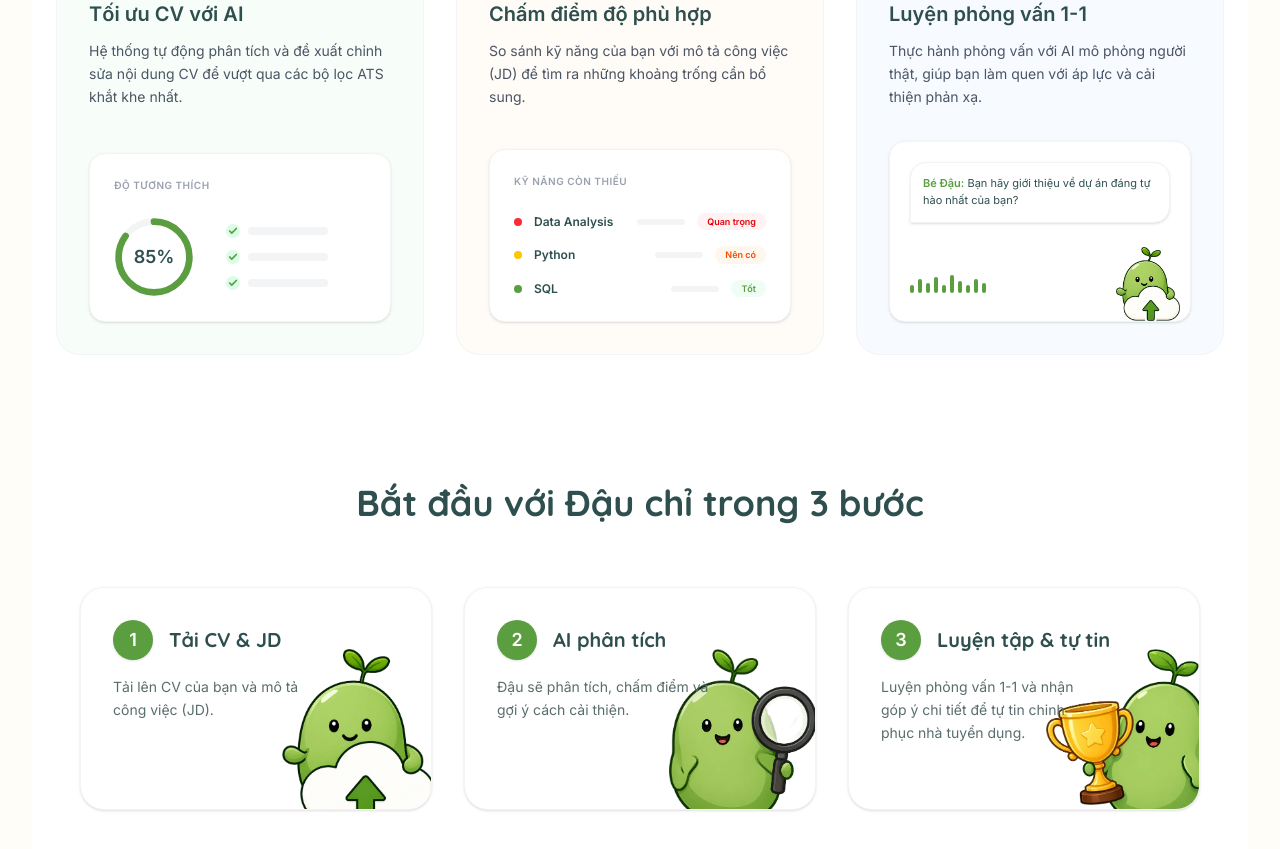
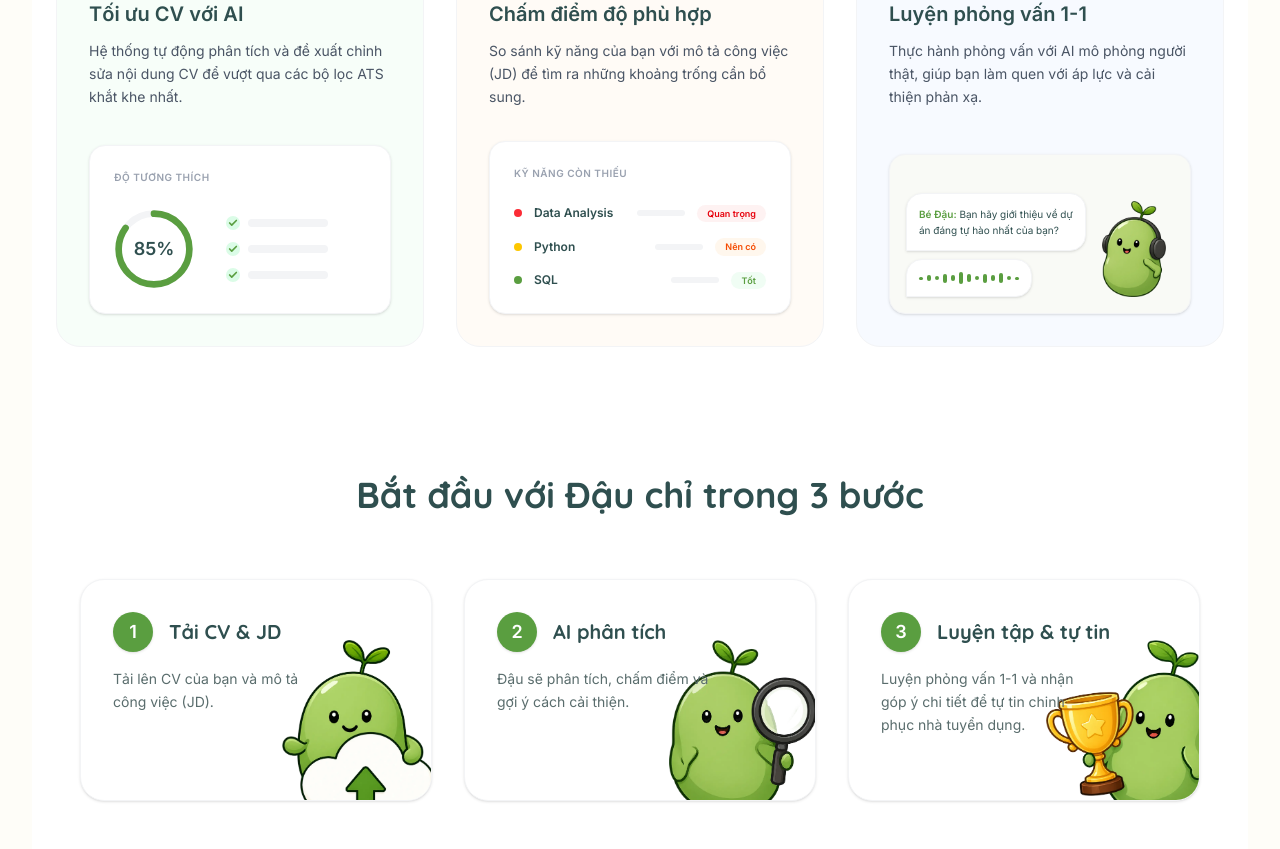
Before and after one commit to zamminhduy123/daucv, a Next.js app in the folder cv-fit-app/frontend/: page / in a window 1280 px wide. Shown: the part 986-1835 px from the top of the page. Built offline with nearby package versions, Linux system fonts and the light colour scheme.

Commit message:
add: call mascot

```diff
--- a/cv-fit-app/frontend/src/components/landing/FeaturesSection.tsx
+++ b/cv-fit-app/frontend/src/components/landing/FeaturesSection.tsx
@@ -125,36 +125,35 @@ export default function FeaturesSection() {
           </p>
 
           {/* Inner Mockup 3 */}
-          <div className="mt-auto bg-white rounded-2xl p-5 shadow-sm border border-gray-100 relative min-h-[160px]">
-            {/* Chat Bubble */}
-            <div className="p-3 bg-white border border-gray-100 rounded-2xl rounded-bl-none shadow-sm mb-6 relative z-10">
-              <p className="text-[11px] text-[#2F4F4F] leading-relaxed">
+          <div className="mt-auto bg-[#F9FAF6] rounded-2xl p-4 shadow-sm border border-gray-100 relative min-h-[160px] flex items-end justify-between overflow-hidden">
+            <div className="flex flex-col gap-2 flex-1 z-10">
+              {/* Chat Bubble 1: Text */}
+              <div className="p-3 bg-white border border-gray-100 rounded-2xl rounded-bl-none shadow-sm max-w-[180px]">
+                <p className="text-[10px] text-[#2F4F4F] leading-relaxed">
                   <span className="font-bold text-[var(--primary)]">Bé Đậu:</span> Bạn hãy giới thiệu về dự án đáng tự hào nhất của bạn?
                 </p>
               </div>
 
-            <div className="flex items-end justify-between">
-              {/* Audio Waveform */}
-              <div className="flex items-end gap-1 mb-2">
-                {[4, 7, 5, 8, 4, 9, 6, 4, 7, 5].map((h, i) => (
+              {/* Chat Bubble 2: Waveform */}
+              <div className="p-3 bg-white border border-gray-100 rounded-2xl rounded-bl-none shadow-sm w-fit flex items-center gap-1 min-w-[120px]">
+                {[2, 4, 3, 6, 4, 8, 5, 3, 6, 4, 7, 3, 2].map((h, i) => (
                   <div
                     key={i}
                     className="w-1 bg-[var(--primary)] rounded-full"
-                    style={{ height: `${h * 2}px` }}
+                    style={{ height: `${h * 1.5}px` }}
                   ></div>
                 ))}
               </div>
+            </div>
 
             {/* Mascot Image */}
-              <div className="relative w-16 h-16 mr-[-10px] mb-[-10px]">
+            <div className="relative w-24 h-24 -mr-2 flex-shrink-0">
               <Image
-                  src="/upload.webp" // Falling back to available upload.webp since mascot-headphones.png might not exist
-                  alt="Mascot"
-                  width={64}
-                  height={64}
+                src="/call.webp"
+                alt="Mascot with headphones"
+                fill
                 className="object-contain"
               />
-              </div>
             </div>
           </div>
         </div>
```
Also changed, not shown: cv-fit-app/frontend/public/call.webp (added). Lines whose indentation alone changed are shown as unchanged.
